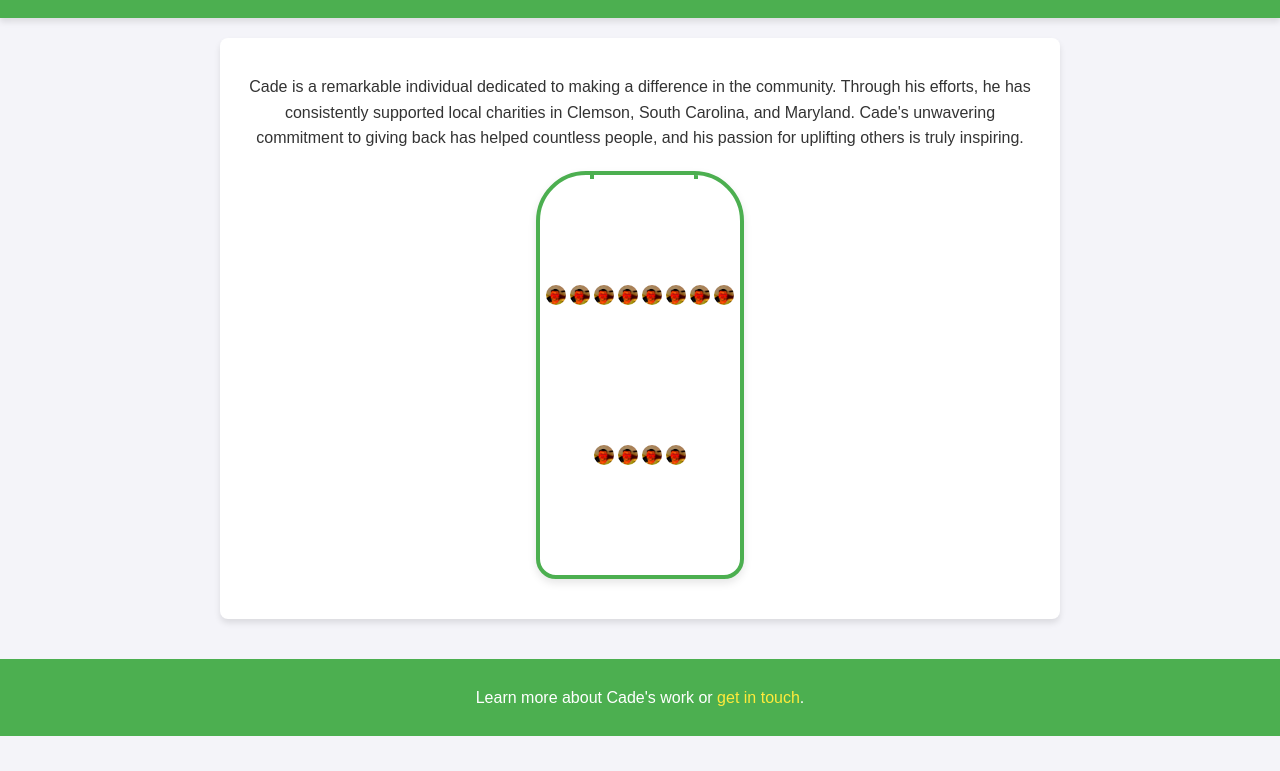
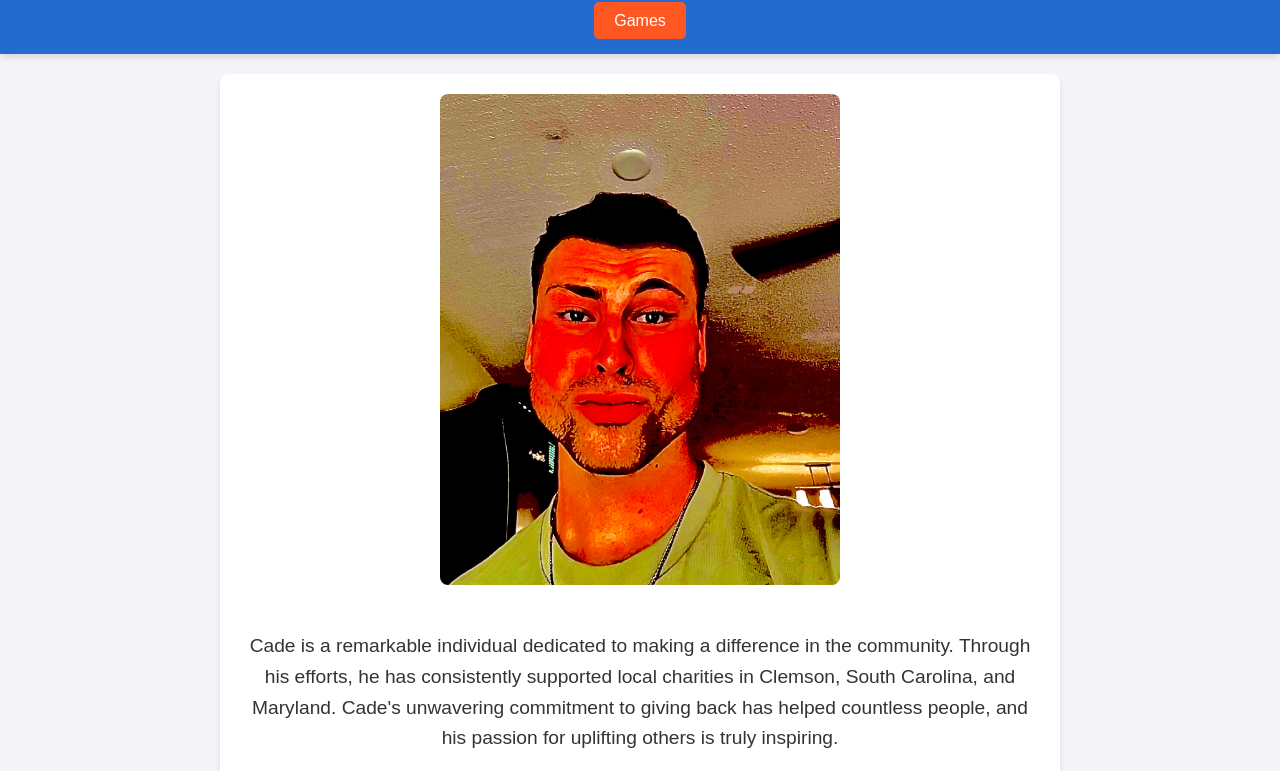
Before and after one commit to benfribush/cademilk, a plain HTML site: page index.html in a window 1280 px wide. Shown: the part 86-857 px from the top of the page. Before the commit the page ends 822 px from the top, so only its background shows below. Drawn offline with Linux system fonts and the light colour scheme.

Commit message:
Update index.html

```diff
--- a/index.html
+++ b/index.html
@@ -16,7 +16,7 @@
             align-items: center;
         }
         header {
-            background-color: #4CAF50;
+            background-color: #246bcf;
             color: white;
             padding: 20px 0;
             width: 100%;
@@ -27,6 +27,22 @@
             margin: 0;
             font-size: 2.5rem;
         }
+        nav {
+            margin-top: 10px;
+        }
+        nav a {
+            text-decoration: none;
+            padding: 10px 20px;
+            background-color: #FF5722;
+            color: white;
+            border-radius: 5px;
+            margin: 5px;
+            font-size: 1rem;
+            transition: background-color 0.2s;
+        }
+        nav a:hover {
+            background-color: #E64A19;
+        }
         .content {
             max-width: 800px;
             margin: 20px;
@@ -36,45 +52,15 @@
             box-shadow: 0 4px 6px rgba(0, 0, 0, 0.1);
             text-align: center;
         }
-        .milk-bottle {
-            position: relative;
-            width: 200px;
-            height: 400px;
-            margin: 20px auto;
-            background-color: #fff;
-            border-radius: 50px 50px 20px 20px;
-            overflow: hidden;
-            border: 4px solid #4CAF50;
-            box-shadow: 0 4px 8px rgba(0, 0, 0, 0.1);
+        .content img {
+            max-width: 50%;
+            height: auto;
+            border-radius: 8px;
+            margin-bottom: 20px;
         }
-        .milk-bottle::before {
-            content: '';
-            position: absolute;
-            top: -50px;
-            left: 50px;
-            width: 100px;
-            height: 50px;
-            background-color: #fff;
-            border-radius: 50px 50px 0 0;
-            border: 4px solid #4CAF50;
-            border-bottom: none;
-        }
-        .milk-images {
-            position: absolute;
-            top: 10%;
-            width: 100%;
-            height: 80%;
-            display: flex;
-            flex-wrap: wrap;
-            justify-content: center;
-            align-items: center;
-            overflow: hidden;
-        }
-        .milk-images img {
-            width: 20px;
-            height: 20px;
-            margin: 2px;
-            border-radius: 50%;
+        .content p {
+            font-size: 1.2rem;
+            margin-bottom: 20px;
         }
         footer {
             margin-top: 20px;
@@ -96,32 +82,24 @@
 <body>
     <header>
         <h1>Welcome to Cademilk</h1>
+        <nav>
+            <a href="games.html">Games</a>
+        </nav>
     </header>
     <div class="content">
+        <img src="images/test.jpeg" alt="Cade and charity efforts">
         <p>
             Cade is a remarkable individual dedicated to making a difference in the community.
             Through his efforts, he has consistently supported local charities in Clemson, South Carolina,
             and Maryland. Cade's unwavering commitment to giving back has helped countless people,
             and his passion for uplifting others is truly inspiring.
         </p>
-        <div class="milk-bottle">
-            <div class="milk-images">
-                <!-- Small images of "test.jpeg" -->
-                <img src="images/test.jpeg" alt="Milk image">
-                <img src="images/test.jpeg" alt="Milk image">
-                <img src="images/test.jpeg" alt="Milk image">
-                <img src="images/test.jpeg" alt="Milk image">
-                <img src="images/test.jpeg" alt="Milk image">
-                <img src="images/test.jpeg" alt="Milk image">
-                <img src="images/test.jpeg" alt="Milk image">
-                <img src="images/test.jpeg" alt="Milk image">
-                <img src="images/test.jpeg" alt="Milk image">
-                <img src="images/test.jpeg" alt="Milk image">
-                <img src="images/test.jpeg" alt="Milk image">
-                <img src="images/test.jpeg" alt="Milk image">
-                <!-- Add as many images as needed to fill the bottle -->
-            </div>
-        </div>
+        <p>
+            From organizing fundraising events to personally volunteering his time, Cade exemplifies what
+            it means to be a community leader. He believes in the power of kindness and works tirelessly
+            to spread positivity and hope wherever he goes. Join us in celebrating Cade’s mission to create
+            a brighter future for all.
+        </p>
     </div>
     <footer>
         <p>Learn more about Cade's work or <a href="https://cademilk.com/contact">get in touch</a>.</p>
```
